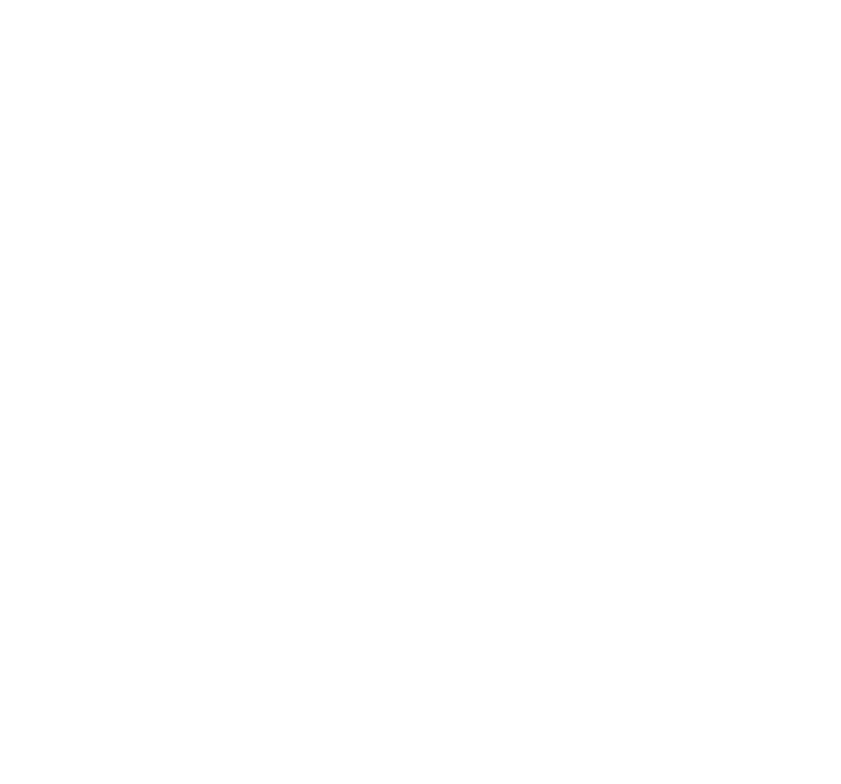
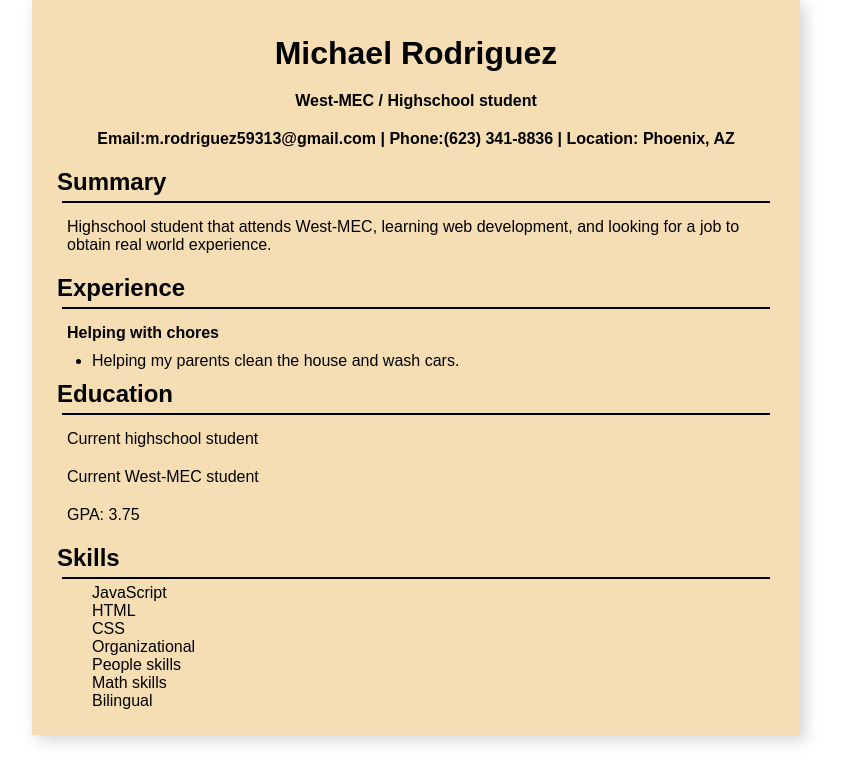
Before and after one commit to michael-pixel-gif/portfolio, a plain HTML site: page resume.html in a window 1280 px wide. Shown: the whole page, without its empty margins (224-1065 px from the left). Drawn offline with Linux system fonts and the light colour scheme.

Commit message:
resume.html

```diff
--- a/resume.html
+++ b/resume.html
@@ -3,12 +3,92 @@
 <head>
     <meta charset="UTF-8">
     <meta name="viewport" content="width=device-width, initial-scale=1.0">
-    <title>Page for my Resume</title>
+    <title>Simple Resume Layout</title>
     <style>
-
+        *{
+    margin:0;
+    padding:0;
+    font-family: Arial, Helvetica, sans-serif;
+}
+.container{
+    width:60%;
+    margin: 0 auto;
+    padding:20px;
+    box-sizing: border-box;
+    background-color: wheat;
+    box-shadow: 5px 5px 15px lightgrey;
+}
+.heading{
+    text-align: center;
+    font-weight:bold;
+}
+h1{
+    font-size: 32px;
+}
+.heading h1, p{
+    padding:10px;
+}
+hr{
+   border:1px solid black;
+   margin: 5px;
+}
+ul{
+    padding-left:35px;
+}
+section{
+    padding: 5px;
+}
+ .skills ul{
+    list-style-type: none;
+ }
     </style>
 </head>
 <body>
+    <div class="container">
 
+        <section class="heading">
+            <h1>Michael Rodriguez</h1>
+            <p>West-MEC / Highschool student</p>
+            <p>Email:m.rodriguez59313@gmail.com | Phone:(623) 341-8836 | Location: Phoenix, AZ</p>
+        </section>
+
+        <section class="Summary">
+            <h2>Summary</h2>
+            <hr>
+            <p>Highschool student that attends West-MEC, learning web development, and looking for a job to obtain real world experience.</p>
+        </section>
+
+        <section class="experience">
+            <h2>Experience</h2>
+            <hr>
+            <p><b>Helping with chores </b></p>
+            <ul>
+                <li>Helping my parents clean the house and wash cars.</li>
+            </ul>
+        </section>
+
+        <section class="education">
+            <h2>Education</h2>
+            <hr>
+            <p>Current highschool student</p>
+            <p>Current West-MEC student</p>
+            <p>GPA: 3.75</p>
+        </section>
+
+        <section class="skills">
+            <h2>Skills</h2>
+            <hr>
+            <ul>
+                <li>JavaScript</li>
+                <li>HTML</li>
+                <li>CSS</li>
+                <li>Organizational</li>
+                <li>People skills</li>
+                <li>Math skills</li>
+                <li>Bilingual</li>
+            </ul>
+        </section>
+
+    </div>
 </body>
 </html>
```
